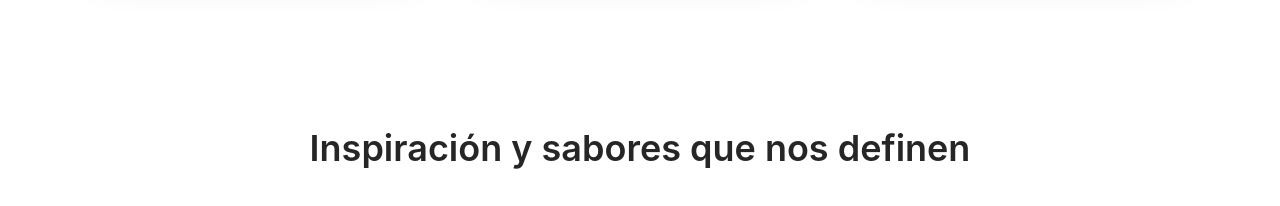
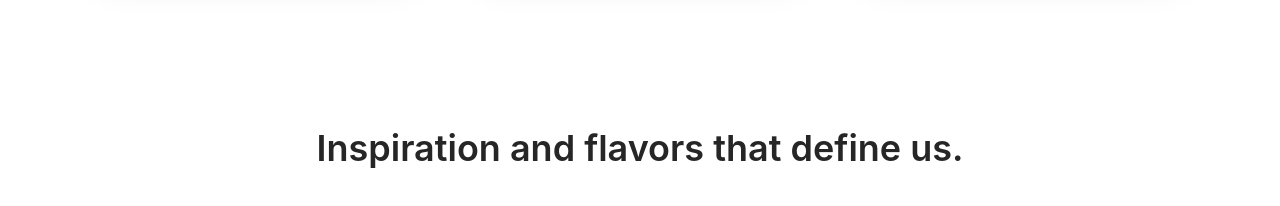
Before and after one commit to alfredosandivari/venturawynwood_oficial, a Next.js app: page / in a window 1280 px wide. Shown: the part 2640-2846 px from the top of the page. Built offline with nearby package versions, Linux system fonts and the light colour scheme.

Commit message:
Modfied: cambio en texto de galeria 2

```diff
--- a/components/GalleryTwo.tsx
+++ b/components/GalleryTwo.tsx
@@ -15,7 +15,7 @@ export default function GalleryTwo() {
   return (
     <section className="container-inner py-20">
       <h2 className="text-center text-3xl md:text-4xl font-semibold text-neutral-800 mb-10">
-        Inspiración y sabores que nos definen
+        Inspiration and flavors that define us.
       </h2>
 
       <div className="grid grid-cols-2 md:grid-cols-4 gap-3 md:gap-4">
```
